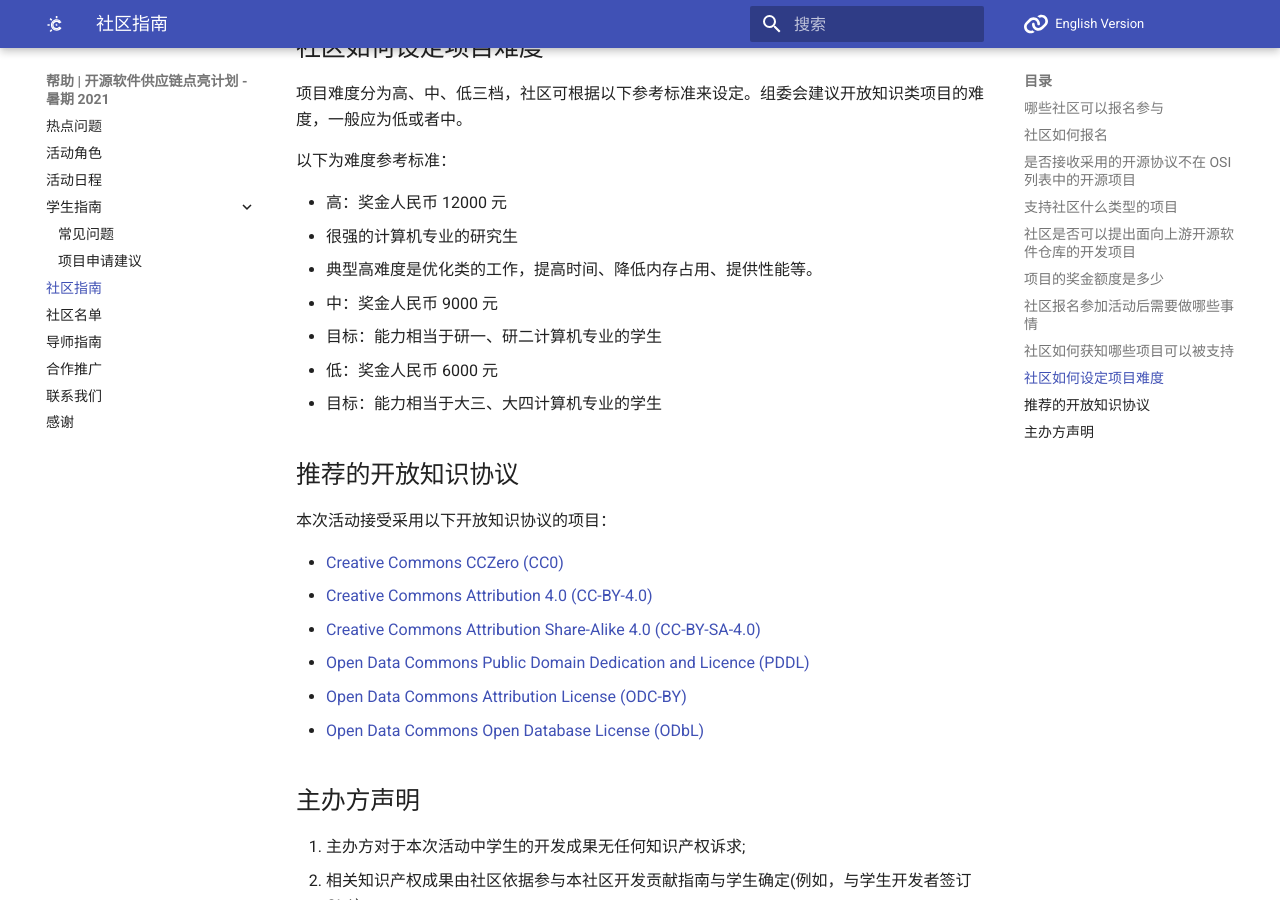
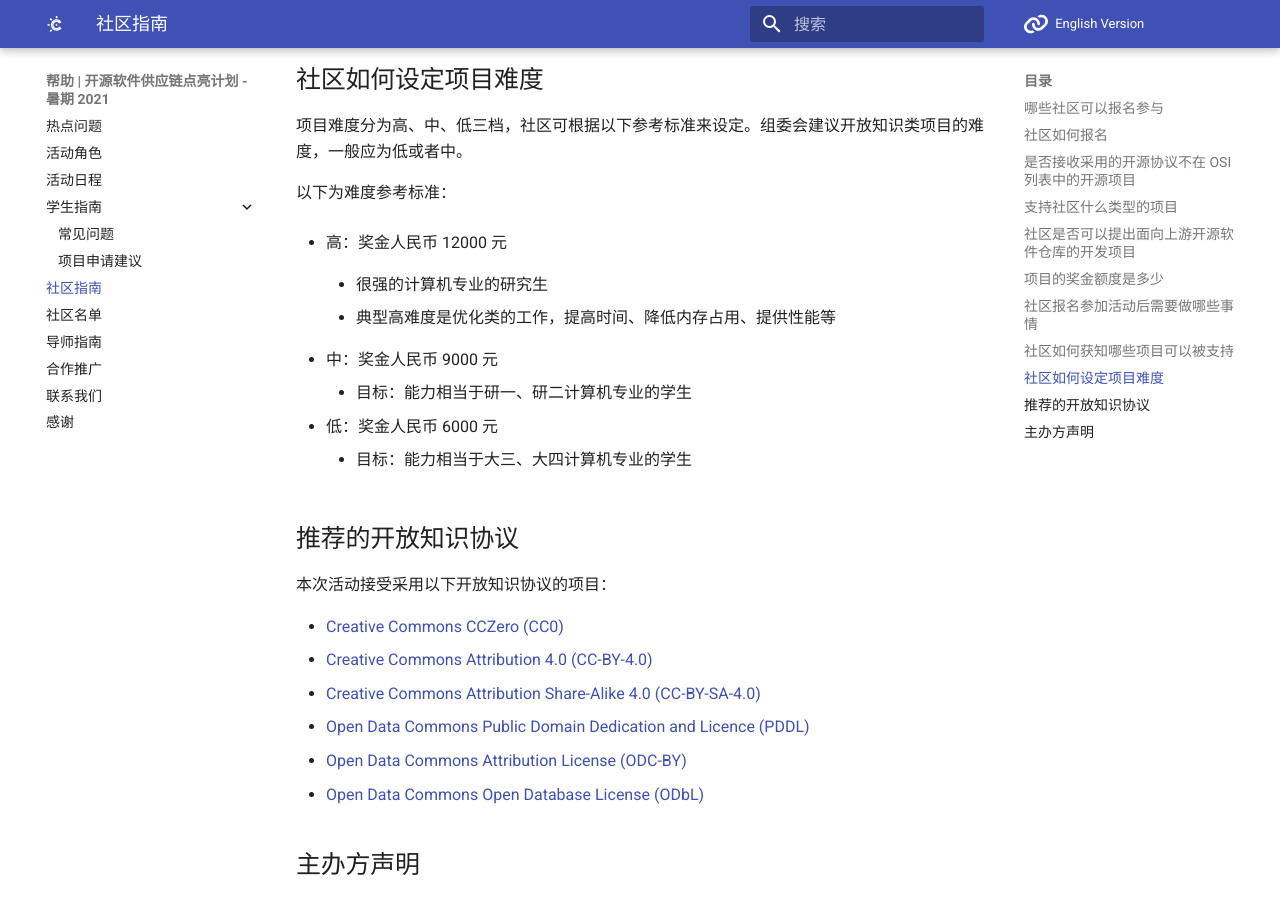
Before and after one commit to summer-ospp/help, an MkDocs documentation site: the page built from docs/community.md, in a window 1280 px wide and 900 px high, scrolled down 2218 px. Built offline with MkDocs 1.6.1 and Material for MkDocs 9.7.7, drawn with Linux system fonts in a browser that asks for light colours; comment, search, counter and statistics services are not loaded.

```diff
--- a/docs/community.md
+++ b/docs/community.md
@@ -33,6 +33,7 @@
 可以提出，但要符合以下条件：
 
 1. 上游开源软件仓库的协议应属于 [OSI 组织认证的开源协议](https://opensource.org/licenses) 或 [推荐的开放知识协议](#_10)。
+
 2. 社区指定的导师有能力指导学生完成对应项目的开发工作，比如导师本身是上游社区的活跃开发者。
 
 ## 项目的奖金额度是多少
@@ -49,13 +50,13 @@
 
 - 社区针对每个项目需要指定一名社区导师，一般应是该项目相关的开发者（maintainer、committer、contributor），每位导师最多同时作为三个项目的导师。导师参与活动请参考[导师指南](https://github.com/summer-ospp/help/blob/main/docs/mentor.md)，具体负责：
 
-  - 按项目模板提供项目任务详情信息
+    - 按项目模板提供项目任务详情信息
 
-  - 与该项目的潜在申请者沟通、审核该项目的申请并确认最终中选学生
+    - 与该项目的潜在申请者沟通、审核该项目的申请并确认最终中选学生
 
-  - 对学生在开发过程中遇到的问题给与帮助
+    - 对学生在开发过程中遇到的问题给与帮助
 
-  - 对学生开发成果进行评定
+    - 对学生开发成果进行评定
 
 ## 社区如何获知哪些项目可以被支持
 
@@ -73,12 +74,18 @@
 以下为难度参考标准：
 
 - 高：奖金人民币 12000 元
-  - 很强的计算机专业的研究生
-  - 典型高难度是优化类的工作，提高时间、降低内存占用、提供性能等。
+
+    - 很强的计算机专业的研究生
+
+    - 典型高难度是优化类的工作，提高时间、降低内存占用、提供性能等
+
 - 中：奖金人民币 9000 元
-  - 目标：能力相当于研一、研二计算机专业的学生
+
+    - 目标：能力相当于研一、研二计算机专业的学生
+
 - 低：奖金人民币 6000 元
-  - 目标：能力相当于大三、大四计算机专业的学生
+
+    - 目标：能力相当于大三、大四计算机专业的学生
 
 ## 推荐的开放知识协议
 
```
